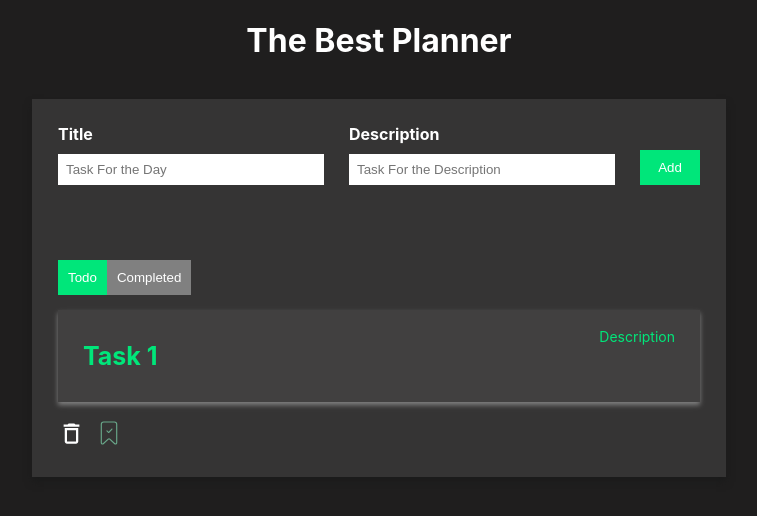
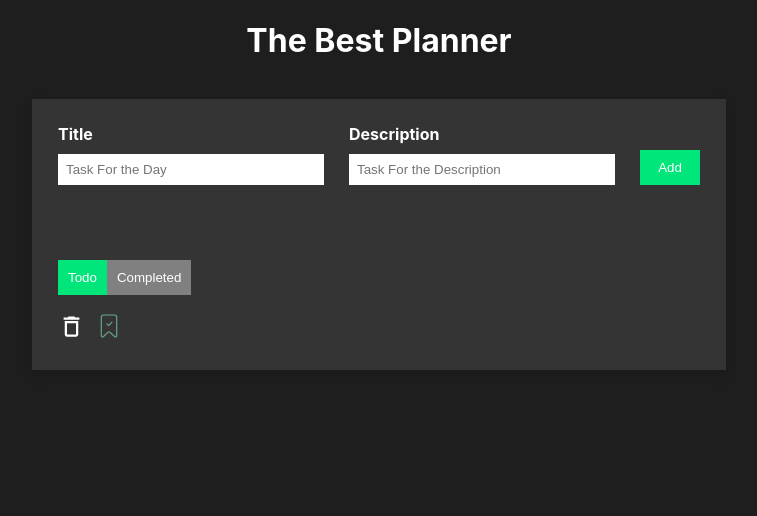
Before and after one commit to MBUDA-BRANICE-NJIRA/Todo-List-Pro., a React (Create React App) app: page / in a window 1280 px wide. Shown: the top 516 px of the page, without its empty margins (261-1018 px from the left). Built offline with nearby package versions, Linux system fonts and the light colour scheme.

Commit message:
Created the index function to help in the display section function

```diff
--- a/src/App.js
+++ b/src/App.js
@@ -20,7 +20,9 @@ function App() {
       description: newDescription,
     }
 
-    let updatedTodo
+    let updatedTodoArr =[...allTodos];
+    updatedTodoArr.push(newTodoItem);
+    setTodos(updatedTodoArr);
   }
 
   return (
@@ -60,10 +62,14 @@ function App() {
         </div>
 
         <div className="displayArea">
-          <div className="items">
+         {allTodos.map((item,index)=>{
+          return(
+            <div className="items" key={index}>
             <h2>Task 1</h2>
             <p> Description</p>
           </div>
+          )
+         })}
 
           <div className="cons">
           <MdDeleteOutline className="del-icon"/>
```
